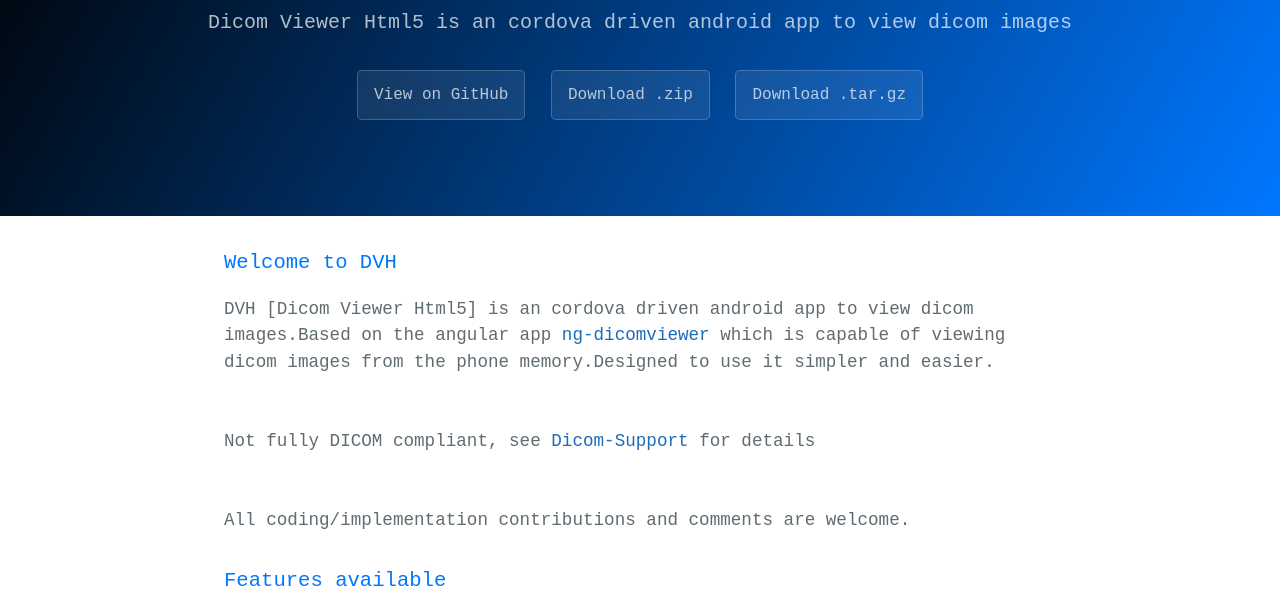
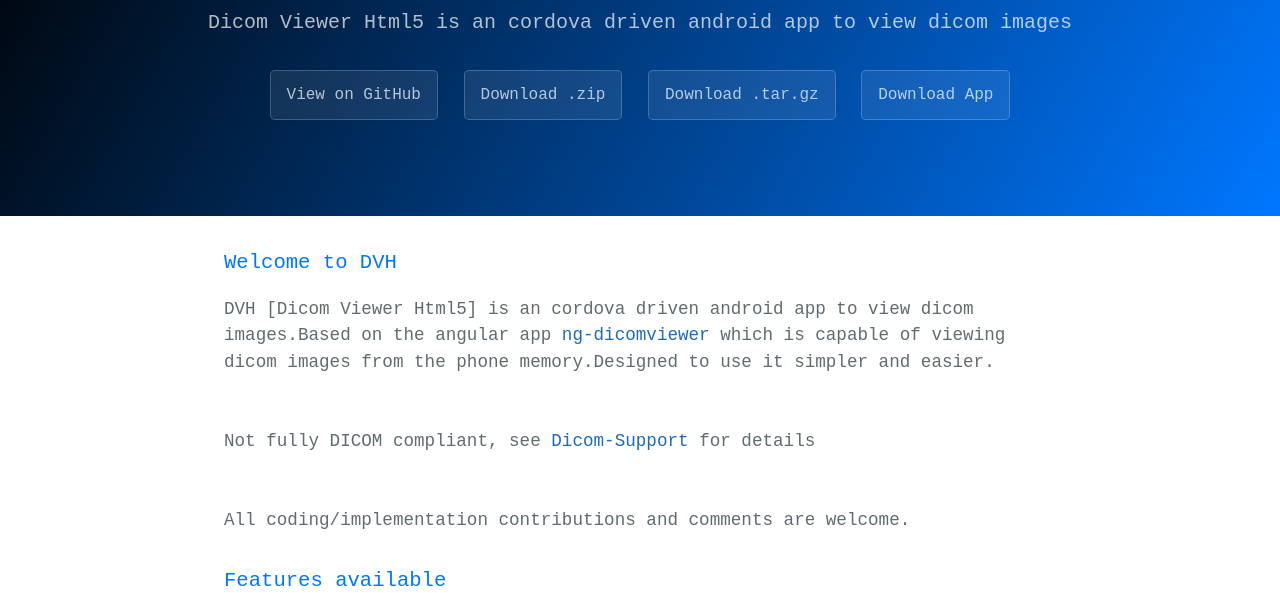
Before and after one commit to hrhrprasath/DVH, a plain HTML site: page index.html in a window 1280 px wide. Shown: the part 185-796 px from the top of the page. Drawn offline with Linux system fonts and the light colour scheme.

Commit message:
added app download link
added app download link

```diff
--- a/index.html
+++ b/index.html
@@ -22,6 +22,7 @@
       <a href="https://github.com/hrhrprasath/DVH" class="btn">View on GitHub</a>
       <a href="https://github.com/hrhrprasath/DVH/zipball/master" class="btn">Download .zip</a>
       <a href="https://github.com/hrhrprasath/DVH/tarball/master" class="btn">Download .tar.gz</a>
+	  <a href="https://github.com/hrhrprasath/DVH/blob/master/dist/DVH.apk?raw=true" class="btn">Download App</a>
     </section>
 
     <section class="main-content">
```
